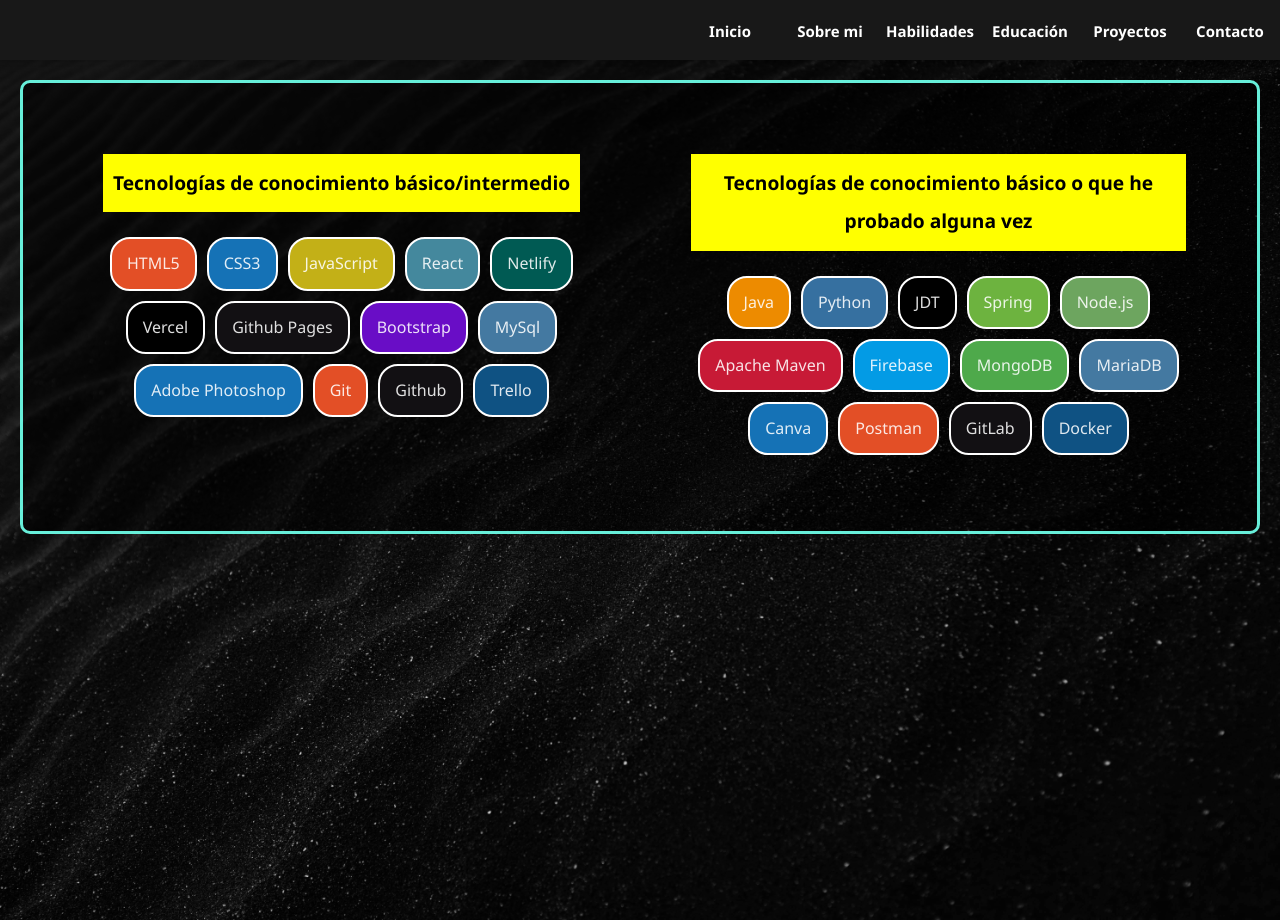
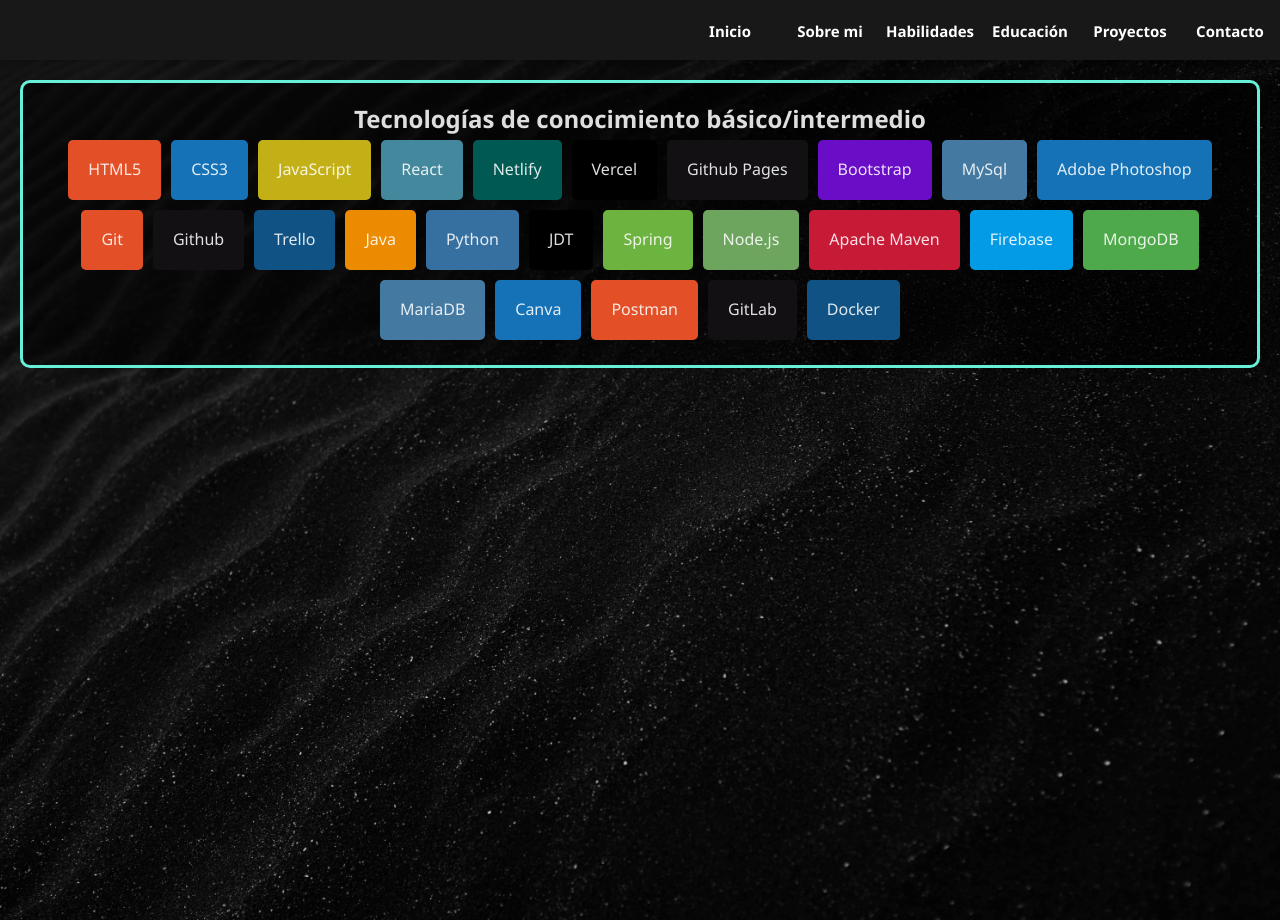
Before and after one commit to melagora/portafolio2_reactJSX-vite, a React (Vite) app: page /skills in a window 1280 px wide. Built offline with nearby package versions, Linux system fonts and the light colour scheme.

Commit message:
update skills (no finish)

```diff
--- a/src/routes/Contact.jsx
+++ b/src/routes/Contact.jsx
@@ -6,9 +6,9 @@
 
   return (
     <div className="general_section">
-      <div className="contentContact">
-        <h1>- Contacto -</h1>
-        <section>
+      <div className="contentContact lg:flex lg:flex-wrap lg:justify-between">
+        <h1 className="w-full text-center">- Contacto -</h1>
+        <section className="lg:w-1/2">
           <link
             rel="stylesheet"
             href="https://cdnjs.cloudflare.com/ajax/libs/bootstrap-icons/1.5.0/font/bootstrap-icons.min.css"
@@ -28,7 +28,7 @@
             </button>
           </div>
         </section>
-        <section>
+        <section className="lg:w-1/2">
           <p className="subtittleContact"> Redes Sociales:</p>
           <div className="redesContacto">
             <button className="buttonContact">
@@ -53,7 +53,7 @@
             </button>
           </div>
         </section>
-        <section>
+        <section className="lg:w-1/2">
           <p className="subtittleContact">Linkedln:</p>
           <button className="buttonContact">
             <a
@@ -66,7 +66,7 @@
             <i style={pad} className="bi bi-linkedin"></i>
           </button>
         </section>
-        <section>
+        <section className="lg:w-1/2">
           <p className="subtittleContact">GitHub:</p>
           <button className="buttonContact">
             <a
@@ -79,8 +79,8 @@
             <i style={pad} className="bi bi-github"></i>
           </button>
         </section>
-        <h1 style={{ paddingTop: "20px" }}>- Más Info -</h1>
-        <section>
+        <h1 className="w-full text-center" style={{ paddingTop: "20px" }}>- Más Info -</h1>
+        <section className="lg:w-1/2">
           <p className="subtittleContact">Alura Latam + Oracle:</p>
           <button className="buttonContact">
             <a
@@ -90,10 +90,10 @@
             >
               Ver certificados de finalización:
             </a>
-            <i style={pad} class="fa-solid fa-user-graduate"></i>
+            <i style={pad} className="fa-solid fa-user-graduate"></i>
           </button>
         </section>
-        <section>
+        <section className="lg:w-1/2">
           <p className="subtittleContact">Microsoft Learns:</p>
           <button className="buttonContact">
             <a
@@ -103,7 +103,7 @@
             >
               Ver módulos completados de:
             </a>
-            <i style={pad} class="fa-brands fa-windows"></i>
+            <i style={pad} className="fa-brands fa-windows"></i>
           </button>
         </section>
       </div>
--- a/src/routes/Skills.jsx
+++ b/src/routes/Skills.jsx
@@ -1,50 +1,92 @@
 import React from "react";
 import "../styles/styles.css";
 
+const skills = [
+  "HTML5",
+  "CSS3",
+  "JavaScript",
+  "React",
+  "Netlify",
+  "Vercel",
+  "Github Pages",
+  "Bootstrap",
+  "MySql",
+  "Adobe Photoshop",
+  "Git",
+  "Github",
+  "Trello",
+  "Java",
+  "Python",
+  "JDT",
+  "Spring",
+  "Node.js",
+  "Apache Maven",
+  "Firebase",
+  "MongoDB",
+  "MariaDB",
+  "Canva",
+  "Postman",
+  "GitLab",
+  "Docker",
+];
 
-const skillsBasicPlus = ['HTML5', 'CSS3', 'JavaScript', 'React', 'Netlify', 'Vercel', 'Github Pages', 'Bootstrap', 'MySql', 'Adobe Photoshop', 'Git', 'Github', 'Trello'];
-
-const colorsBasicPlus = ["#e34f26", "#1572b6", "#c3b017", "#44889d", "#005a53", "#000000", "#121013", "#690dc6", "#4479a1", "#1572b6", "#e34f26", "#121013", "#0f5283" ];
-
-const skillsBasic = ['Java', 'Python', 'JDT', 'Spring', 'Node.js', 'Apache Maven', 'Firebase', 'MongoDB', 'MariaDB', 'Canva', 'Postman', 'GitLab', 'Docker'];
-
-const colorsBasic = ["#ed8b00", "#3670a0", "#000000", "#6db33f", "#6da55f", "#c71a36", "#039be5", "#4ea94b", "#4479a1", "#1572b6", "#e34f26", "#121013", "#0f5283", "#e34f26" ];
+const colorsBasicPlus = [
+  "#e34f26",
+  "#1572b6",
+  "#c3b017",
+  "#44889d",
+  "#005a53",
+  "#000000",
+  "#121013",
+  "#690dc6",
+  "#4479a1",
+  "#1572b6",
+  "#e34f26",
+  "#121013",
+  "#0f5283",
+  "#ed8b00",
+  "#3670a0",
+  "#000000",
+  "#6db33f",
+  "#6da55f",
+  "#c71a36",
+  "#039be5",
+  "#4ea94b",
+  "#4479a1",
+  "#1572b6",
+  "#e34f26",
+  "#121013",
+  "#0f5283",
+  "#e34f26",
+];
 
 export default function Skills() {
   return (
     <div className="general_section">
-      <div className="contentSkills">
-        <div className="contentSkillsUno">
-          <div>
-            <p style={{ lineHeight: '2' }}>
-              <div style={{ fontSize: '1.2rem', backgroundColor: 'yellow', color: 'black', fontWeight: 'bold', padding: '10px' }}>
-                Tecnologías de conocimiento básico/intermedio
-              </div>
-            </p>
-          </div>
-          <div className="contentSkillsBasicPlus">
-            {skillsBasicPlus.map((skill, index) => (
-              <div key={index} style={{ backgroundColor: colorsBasicPlus[index % colorsBasicPlus.length] }}>
-                <p style={{ lineHeight: '1.2' }}>{skill}</p>
-              </div>
-            ))}
-          </div>
+      <div className="contentSkill">
+        <div>
+          <p style={{ lineHeight: "2" }}>
+            <div className="text-2xl font-bold text-center ">Tecnologías de conocimiento básico/intermedio</div>
+          </p>
         </div>
-        <div className="contentSkillsDos">
-          <div>
-            <p style={{ lineHeight: '2' }}>
-              <div style={{ fontSize: '1.2rem', backgroundColor: 'yellow', color: 'black', fontWeight: 'bold', padding: '10px' }}>
-                Tecnologías de conocimiento básico o que he probado alguna vez
-              </div>
-            </p>
-          </div>
-          <div className="contentSkillsBasic">
-            {skillsBasic.map((skill, index) => (
-              <div key={index} style={{ backgroundColor: colorsBasic[index % colorsBasic.length] }}>
-                <p style={{ lineHeight: '1.2' }}>{skill}</p>
-              </div>
-            ))}
-          </div>
+        <div className="skills w-auto flex flex-wrap justify-center transition-transform duration-300">
+          {skills.map((skill, index) => (
+            <div
+              key={index}
+              style={{
+                backgroundColor: colorsBasicPlus[index % colorsBasicPlus.length],
+                padding: "20px",
+                margin: "5px",
+                borderRadius: "5px",
+                display: "flex",
+                justifyContent: "center",
+                alignItems: "center",
+                height: "60px",
+              }}
+            >
+              <p style={{ lineHeight: "1.2", margin: 0 }}>{skill}</p>
+            </div>
+          ))}
         </div>
       </div>
     </div>
--- a/src/styles/styles.css
+++ b/src/styles/styles.css
@@ -1,4 +1,5 @@
 @import "tailwindcss";
+
 
 .general_section {
   background-color: rgba(0, 0, 0, 0.508);
@@ -221,7 +222,7 @@
 
 /* INICIO ROUTE SKILLS*/
 
-.contentSkills {
+/* .contentSkills {
   display: flex;
   flex-direction: column;
   align-items: center;
@@ -237,7 +238,6 @@
   text-align: center;
   margin: 40px;
   margin-bottom: 100px;
-  /* background-color: #08fdd8; */
 }
 
 .contentSkillsBasicPlus,
@@ -262,7 +262,7 @@
 .contentSkillsBasic div:hover {
   scale: 1.05;
   box-shadow: 0px 0px 10px 1px rgb(255, 255, 255);
-}
+} */
 
 /* INICIO ROUTE EDUCATION */
 
@@ -442,11 +442,11 @@
     width: 235px;
   }
 
-  .contentSkillsUno,
+  /* .contentSkillsUno,
   .contentSkillsDos {
     width: 100%;
     padding: 50px;
-  }
+  } */
 
   .cards {
     width: 100%;
@@ -571,7 +571,7 @@
     width: 375px;
   }
 
-  .contentSkills {
+  /* .contentSkills {
     flex-direction: row;
     align-items: flex-start;
     width: 100%;
@@ -580,7 +580,12 @@
   .contentSkillsDos {
     width: 90%;
     padding: 50px;
-  }
+  } */
+
+  /* .contentContact{
+    flex-direction: row;
+    flex-wrap: wrap;
+  } */
 
 }
 
```
Lines whose indentation alone changed are shown as unchanged.
